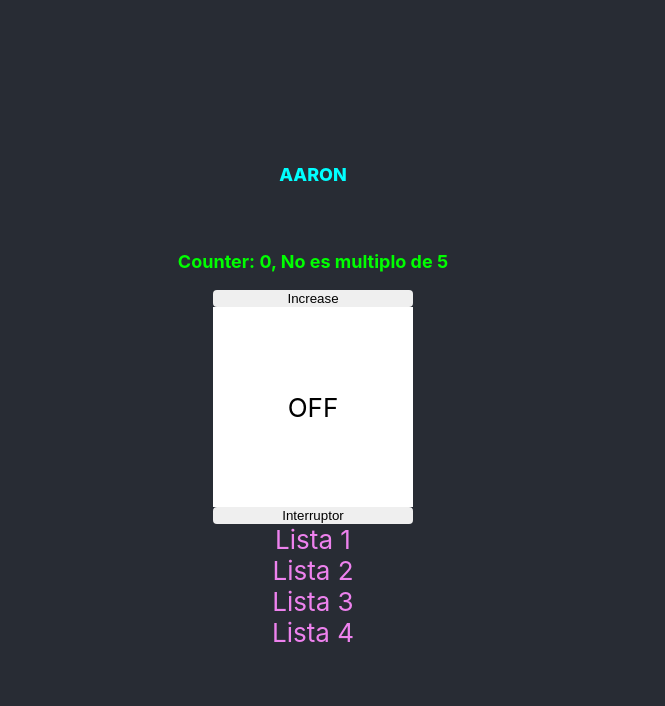
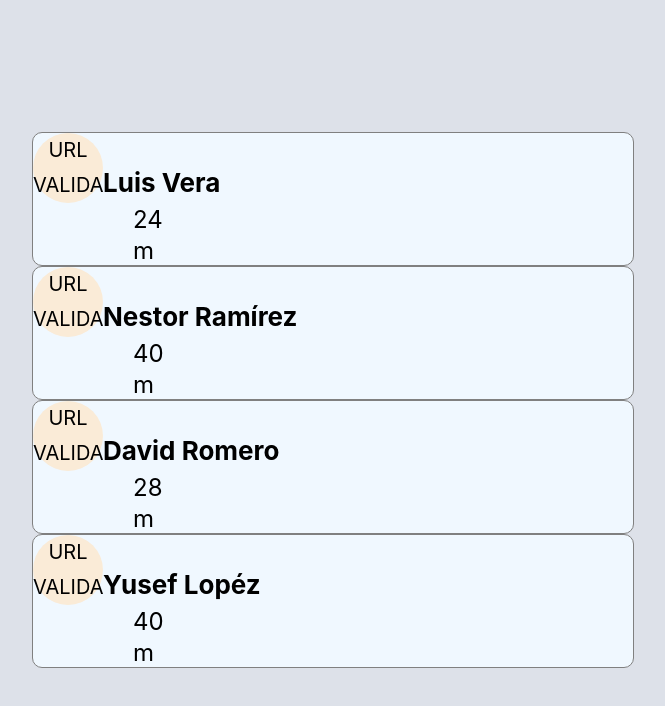
Before and after one commit to Nesjesramrey/18gReact, a React (Create React App) app: page / in a window 1280 px wide. Shown: the top 706 px of the page, without its empty margins (327-992 px from the left). Built offline with nearby package versions, Linux system fonts and the light colour scheme.

Commit message:
bus de datos && porfile cards

```diff
--- a/src/App.css
+++ b/src/App.css
@@ -14,7 +14,7 @@
 }
 
 .App-header {
-  background-color: #282c34;
+  background-color: #dde1e9;
   min-height: 100vh;
   display: flex;
   flex-direction: column;
@@ -77,3 +77,37 @@ button:hover {
 .cont2 {
   color: yellow;
 }
+
+.card {
+  background-color: aliceblue;
+  color: black;
+  width: 600px;
+  text-align: left;
+  list-style: none;
+  border: 1px solid;
+  border-color: gray;
+  border-radius: 10px;
+}
+
+.card-photo {
+  background-color: antiquewhite;
+  display: inline-block;
+  border-radius: 50%;
+  width: 70px;
+  line-height: 35px;
+  text-align: center;
+  font-size: 20px;
+}
+
+.card-title {
+  font-weight: bold;
+}
+
+.card-age {
+  font-size: 24px;
+  margin: 100px;
+}
+.card-gender {
+  font-size: 24px;
+  margin: 100px;
+}
--- a/src/App.js
+++ b/src/App.js
@@ -1,82 +1,67 @@
-import { useState, useEffect } from "react";
+import { useEffect, useState } from "react";
 
 import "./App.css";
 
-// Components
-import Title from "./components/Title";
-import FullName from "./components/FullName";
+function App() {
+  // const [itemActive, setItemActive] = useState(null);
 
-function App() {
-  const [count, setCount] = useState(0);
-  const [isOn, setIsOn] = useState(false);
-  const [style, setStyle] = useState("cont");
+  // const isActive = (itemNumber) => itemNumber === itemActive;
 
-  const changeStyle = () => {
-    console.log("you just clicked");
+  // console.log(itemActive);
 
-    setStyle("cont2");
-  };
+  // useEffect(() => {
+  //   setTimeout(() => {
+  //     setIsLoading(false);
+  //   }, 3000);
+  // }, []);
 
-  useEffect(() => {
-    console.log("Esta encima de mi");
-  }, [isOn]);
+  const koders = [
+    {
+      firstName: "Luis",
+      lastName: "Vera",
+      age: 24,
+      gender: "m",
+      photoURL: "URL VALIDA",
+    },
+    {
+      firstName: "Nestor",
+      lastName: "Ramírez",
+      age: 40,
+      gender: "m",
+      photoURL: "URL VALIDA",
+    },
+    {
+      firstName: "David",
+      lastName: "Romero",
+      age: 28,
+      gender: "m",
+      photoURL: "URL VALIDA",
+    },
+    {
+      firstName: "Yusef",
+      lastName: "Lopéz",
+      age: 40,
+      gender: "m",
+      photoURL: "URL VALIDA",
+    },
+  ];
 
-  const handleClick = (increase) => {
-    let newCount = count;
-    if (increase) {
-      newCount = newCount + 1;
-    } else {
-      newCount = newCount - 1;
-    }
-    setCount(newCount);
-  };
-
-  const isMultiple = count % 5 === 0 && count !== 0 ? true : false;
-  const countType = isMultiple ? "Es multiplo de 5" : "No es multiplo de 5";
-  const countClass = isMultiple ? "active" : "inactivo";
-
-  const squareClass = isOn ? "square-on" : "square-off";
-  const squareText = isOn ? "ON" : "OFF";
+  const listKoders = koders.map((koder, index) => (
+    <li className="card" key={index}>
+      <span className="card-photo">{koder.photoURL}</span>
+      <span className="card-title">
+        {koder.firstName} {koder.lastName}
+      </span>{" "}
+      <br></br>
+      <span className="card-age">{koder.age}</span> <br></br>
+      <span className="card-gender">{koder.gender}</span>
+    </li>
+  ));
+  //console.log(listKoders);
   return (
     <div className="App">
       <header className="App-header">
-        <Title text="Aaron"></Title>
-        <FullName firstName="Luis" lastName="Vera"></FullName>
-        <p className={countClass}>
-          Counter: {count}, {countType}
-        </p>
-        <button onClick={() => handleClick(true)}>Increase</button>
-
-        <div
-          className={`square ${squareClass}`}
-          //onMouseLeave cuando pasa y sale
-          //onMouseMove cada movimiento en el boton
-          onMouseOver={() => setIsOn(!isOn)}
-        >
-          {squareText}
-        </div>
-        <div
-          style={{
-            display: "flex",
-          }}
-        >
-          <button onClick={() => setIsOn(!isOn)}>Interruptor</button>
-        </div>
-
-        <>
-          <div className={style} onClick={changeStyle}>
-            Lista 1
-          </div>
-          <div className={style} onClick={changeStyle}>
-            Lista 2
-          </div>
-          <div className={style} onClick={changeStyle}>
-            Lista 3
-          </div>
-          <div className={style} onClick={changeStyle}>
-            Lista 4
-          </div>
-        </>
+        <ul>{listKoders}</ul>
       </header>
     </div>
   );
```
